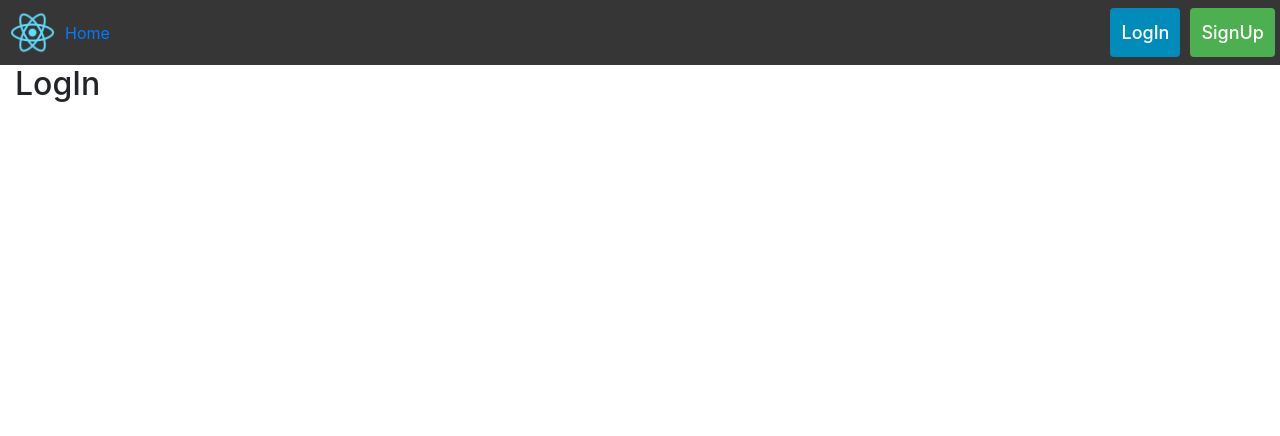
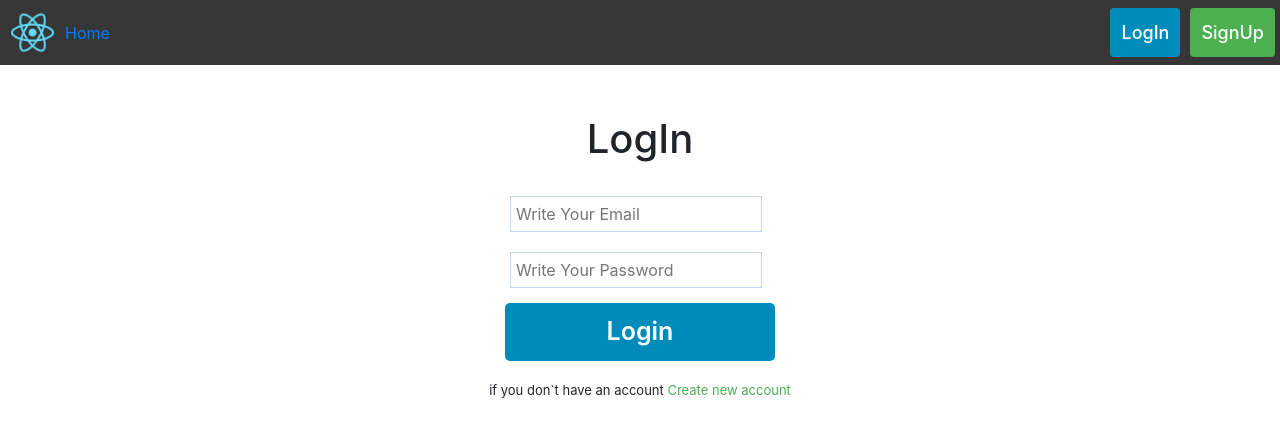
Before and after one commit to notGonim/Auth, a React (Create React App) app in the folder client/: page /login in a window 1280 px wide. Shown: the top 436 px of the page. Built offline with nearby package versions, Linux system fonts and the light colour scheme.

Commit message:
ADDED : style for the login form

```diff
--- a/client/src/components/nav/Nav.js
+++ b/client/src/components/nav/Nav.js
@@ -20,7 +20,7 @@ export const Nav = () => {
                     </div>
                 </div>
                 <div className="btn_containers">
-                    <Link to="/login" className="btn btn_login " >LogIn</Link>
+                    <Link to="/login" className="btn btn_loginn " >LogIn</Link>
                     <Link to="/signup" className="btn btn_signup  ">SignUp</Link>
                 </div>
             </nav>
--- a/client/src/components/nav/nav.css
+++ b/client/src/components/nav/nav.css
@@ -30,7 +30,7 @@ a:hover {
      font-weight: 500;
      color:#fff;
  }
- .btn_login{
+ .btn_loginn{
     background-color: #008CBA;
 
  }
--- a/client/src/components/user/Login.js
+++ b/client/src/components/user/Login.js
@@ -1,17 +1,19 @@
 import React from 'react'
-import Container from 'react-bootstrap/Container'
-import Row from 'react-bootstrap/Row'
-import Col from 'react-bootstrap/Col'
-
+import { Link } from 'react-router-dom'
+import './login.css'
 
 export const Login = () => {
     return (
         <>
-            <Container fluid>
-                <Row>
-                    <Col><h2>LogIn</h2></Col>
-                </Row>
-            </Container>
+            <div className="login_container">
+                <h1 >LogIn</h1>
+                <div className="form_container">
+                    <input type="email" placeholder="Write Your Email " />
+                    <input type="password" placeholder="Write Your Password" />
+                    <button className="btn_login"> Login</button>
+                </div>
+                <p>if you don`t have an account <Link to='/signup' className="span_color">Create new account</Link></p>
+            </div>
         </>
     )
 }
--- /dev/null
+++ b/client/src/components/user/login.css
@@ -0,0 +1,45 @@
+.login_container{
+    display: flex;
+    justify-content: center;
+    align-items: center;
+    flex-direction: column;
+    padding: 50px;
+    margin: 0 auto;
+}
+.form_container{
+    display: flex;
+    flex-direction: column;
+    padding: 5px;
+    margin: 10px;
+    justify-content: center;
+}
+input{
+    padding: 5px;
+    margin: 10px;
+    outline: none;
+    border: 1px solid;
+    width: 90%;
+    color: #c8d9f8;
+}
+.btn_login{
+    background-color: #008CBA;
+    border: none;
+    border-radius: 5px;
+    font-size: 25px;
+    padding: 10px;
+    margin: 5px;
+    font-weight: 600;
+    color:#fff;
+}
+p{
+    font-size: 13px;
+    font-weight: 400;
+}
+.span_color{
+color:#4CAF50;
+cursor: pointer;
+}
+.txt{
+    font-size: 50px;
+    font-weight: 800;
+}
```
